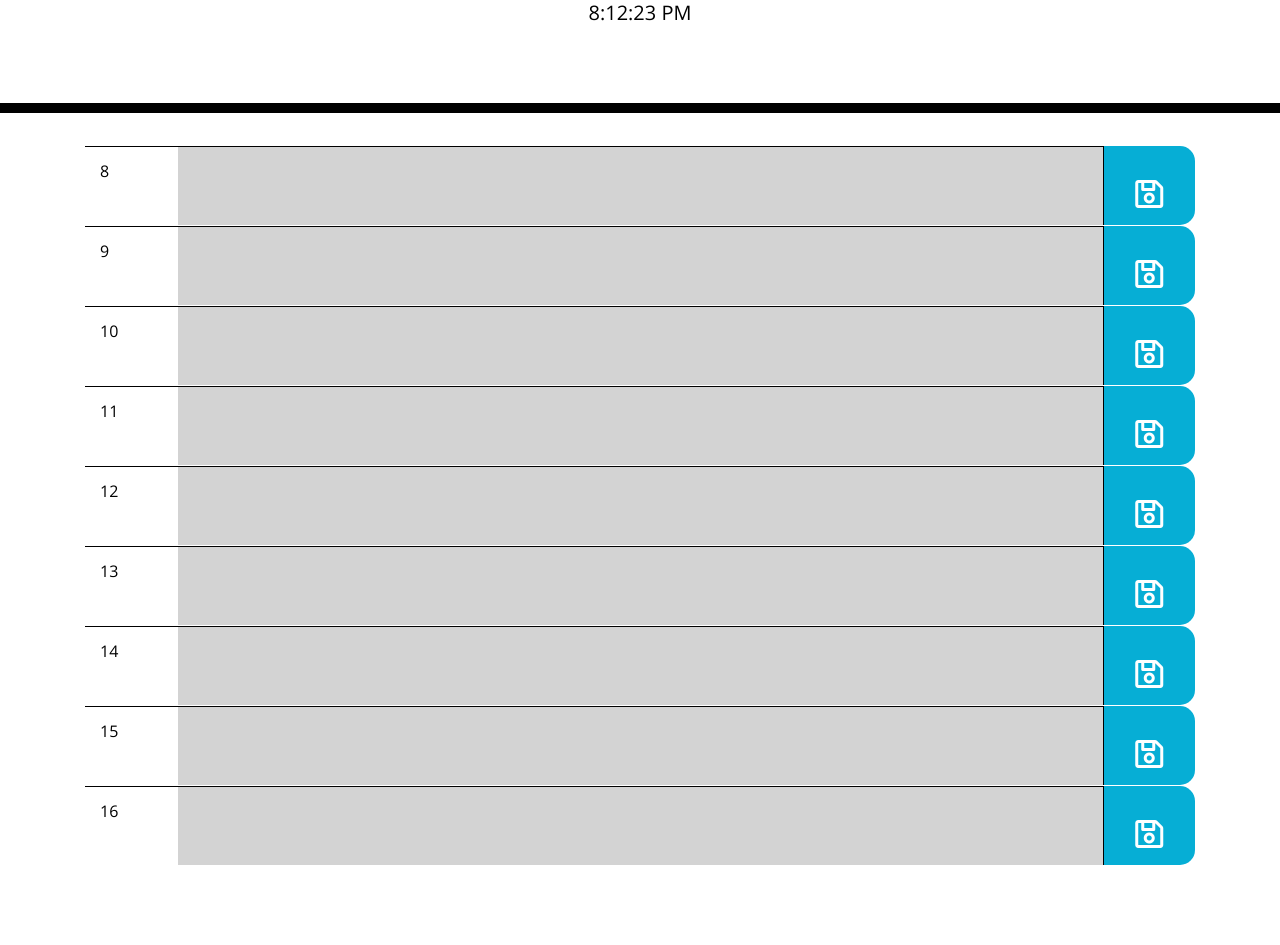
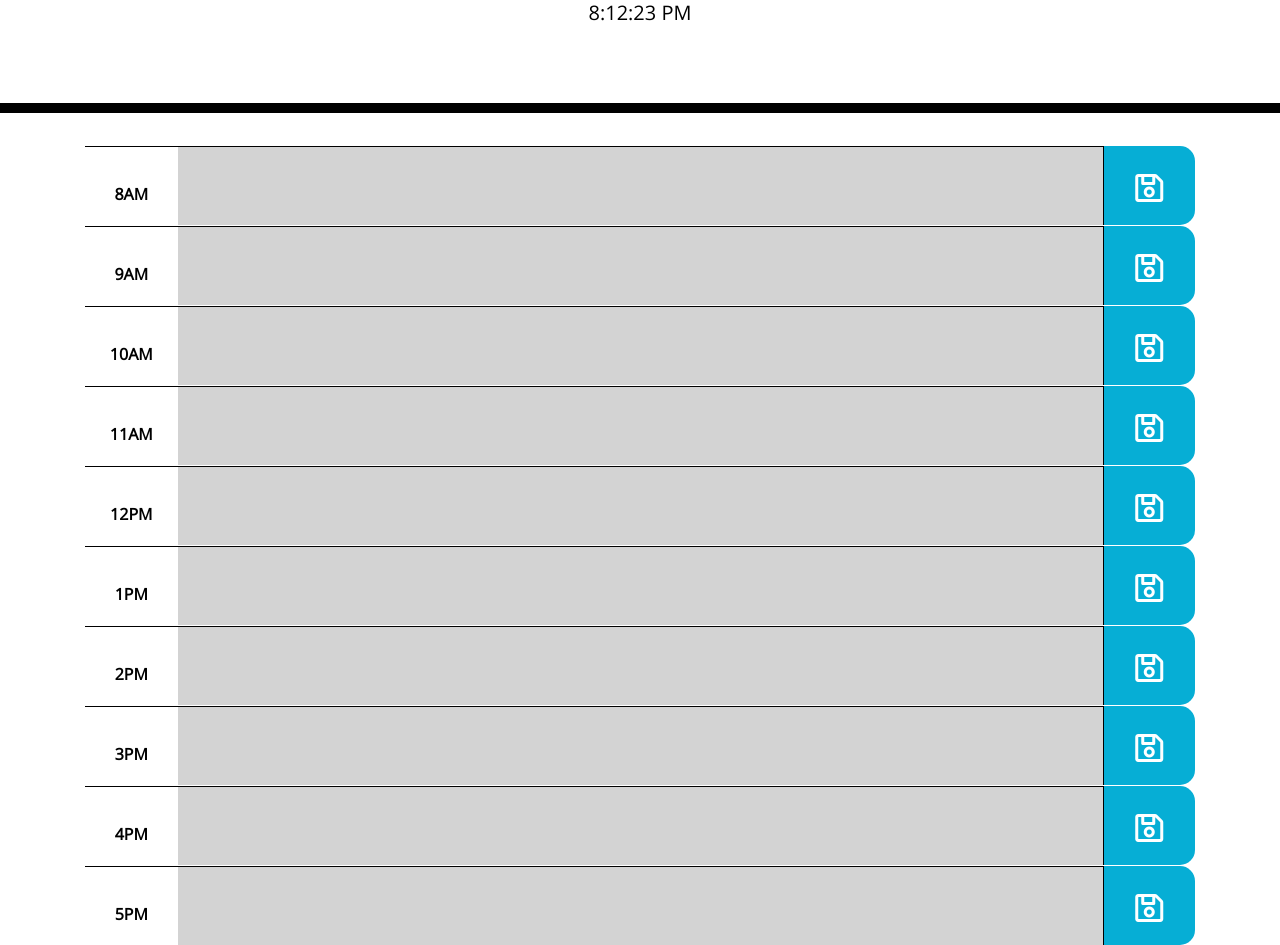
Before and after one commit to bkfleet1/workday-scheduler, a plain HTML site: page index.html in a window 1280 px wide. Shown: the part 227-1172 px from the top of the page. Before the commit the page ends 1092 px from the top, so only its background shows below. Drawn offline with nearby package versions, Linux system fonts and the light colour scheme.

Commit message:
time blocks complete and formatted

```diff
--- a/assets/css/style.css
+++ b/assets/css/style.css
@@ -40,6 +40,12 @@ textarea{
   background-color: #ffffff;
   color: #000000;
   border-top: 1px solid #000000;
+  align-items: center;
+  align-content: center;
+  text-align: center;
+  display: inline-block;
+  vertical-align: 50%;
+  padding-top: 30%;
 }
 
 .past {
@@ -77,7 +83,7 @@ textarea{
   text-align: center;
   display: inline-block;
   vertical-align: 50%;
-  padding-top: 50%;
+  padding-top: 30%;
 }
 
 .saveBtn i:hover {
--- a/assets/js/script.js
+++ b/assets/js/script.js
@@ -24,7 +24,7 @@ function displayCurrentTime(currentTime) {
 
 
 function displayBusinessHours(currentHour) {
-    for (let i = 8; i < 17; i++) {
+    for (let i = 8; i < 18; i++) {
     const timeSlotBlock = timeSlotBlocks(i);
     const timeSlotRow = timeSlotRows(i);
     const timeSlotHour = hourItem(i);
@@ -58,14 +58,28 @@ function timeSlotRows(i) {
 
 function hourItem(i) {
     const timeSlotHour = document.createElement("div");
-    timeSlotHour.classList.add("hour","col-md-1","justify-content-end","pt-3");
-    timeSlotHour.textContent = i;
+    timeSlotHour.classList.add("hour","col-md-1","justify-content-end","pt-3","font-weight-bold");
+    timeSlotHour.textContent = formatHour(i);
     timeSlotHour.id = "timeSlotHour-" + i;
     return timeSlotHour;
 }
 
+function formatHour(i) {
+    if (i == 8 || i == "8") { return "8AM"}
+    else if (i == 9 || i == "9") { return "9AM"}
+    else if (i == 10 || i == "10") { return "10AM"}
+    else if (i == 11 || i == "11") { return "11AM"}
+    else if (i == 12 || i == "12") { return "12PM"}
+    else if (i == 13 || i == "13") { return "1PM"}
+    else if (i == 14 || i == "14") { return "2PM"}
+    else if (i == 15 || i == "15") { return "3PM"}
+    else if (i == 16 || i == "16") { return "4PM"}
+    else if (i == 17 || i == "17") { return "5PM"}
+    else return i
+}
+
+
 /*
-
 function displayHour(i) {
     const stringHour = toString(i);
     return displayHour(stringHour).format("hA")
@@ -76,7 +90,6 @@ function displayHour(i) {
 
 function textAreaItem(i, currentHour) {
     const timeSlotText = document.createElement("div");
-  //  timeSlotText.classList.add("col-md-10");
     timeSlotText.classList.add(textAreaItemBG(i, currentHour), "col-md-10");
     timeSlotText.id = "timeSlotText-" + i;
     return timeSlotText;
```
